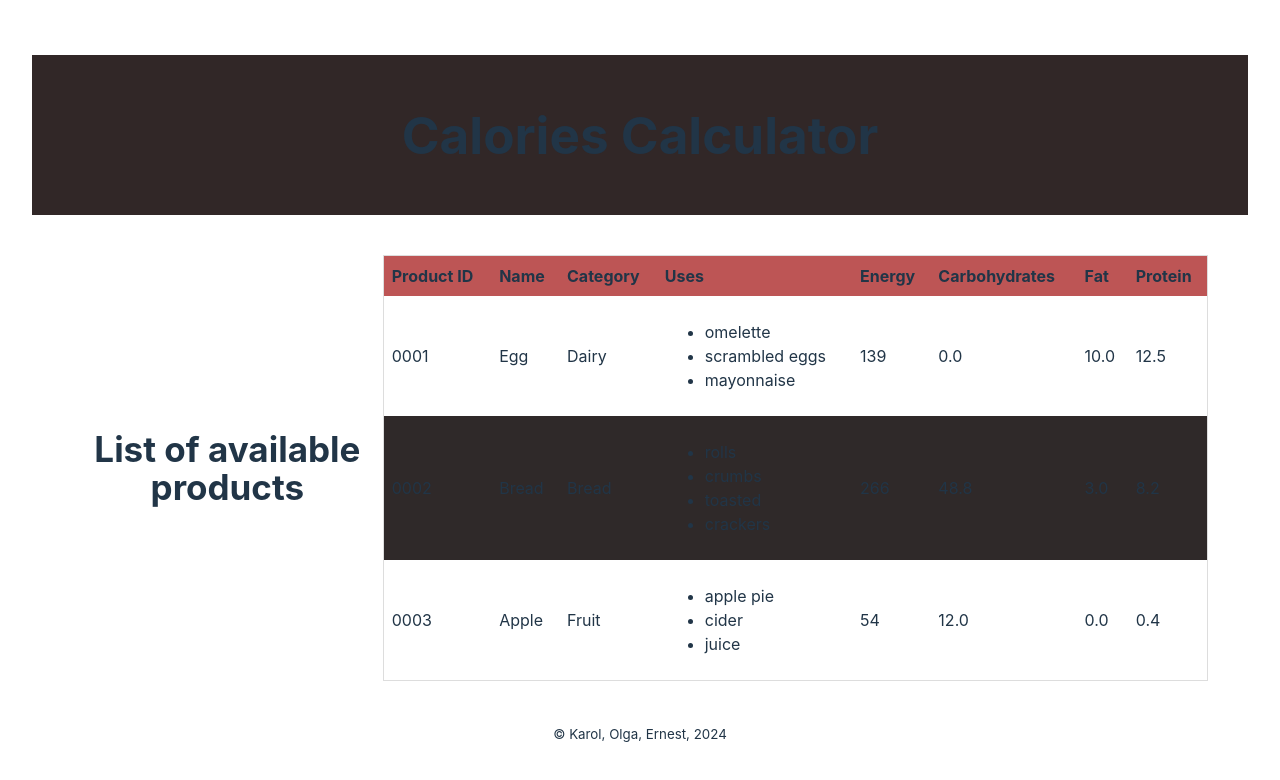
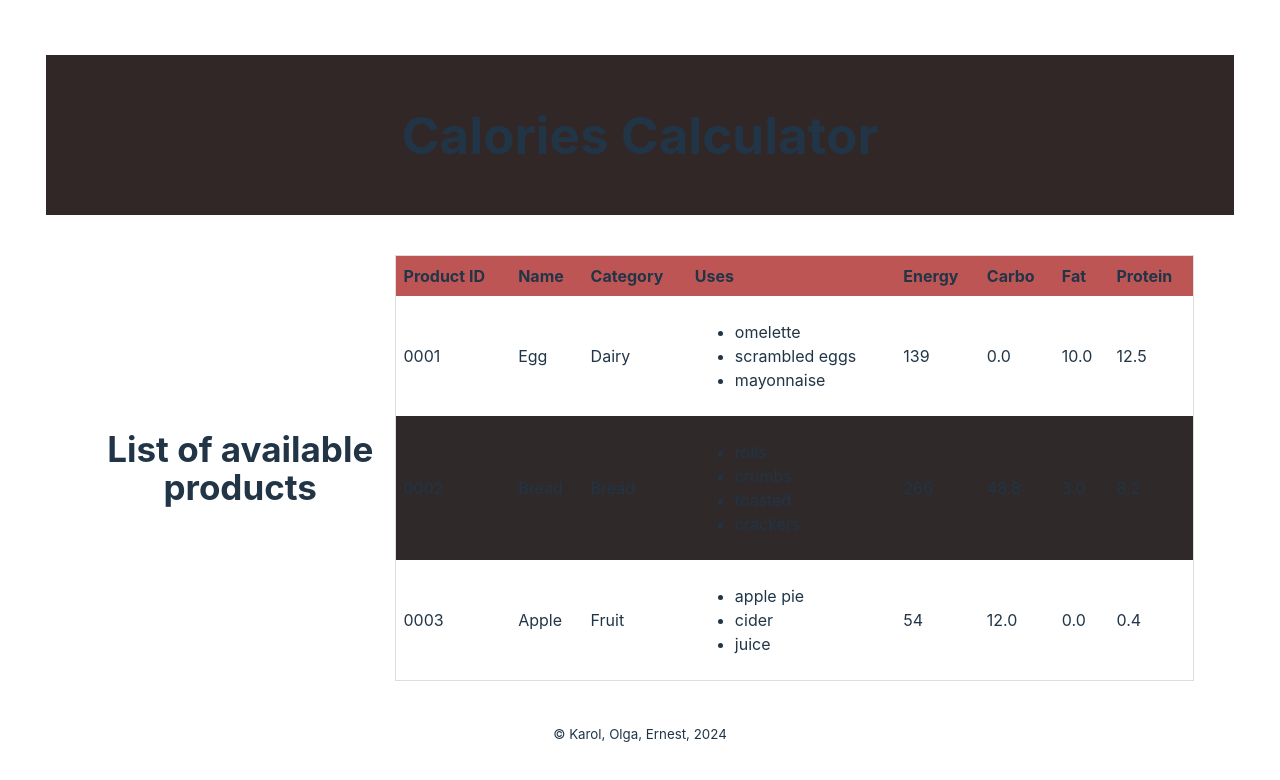
Before and after one commit to githubkarol/calories-app-frontend, a React (Vite) app: page / in a window 1280 px wide. Shown: the top 780 px of the page. Built offline with nearby package versions, Linux system fonts and the light colour scheme.

Commit message:
styled, added short readme

```diff
--- a/src/UI/ProductsTable.jsx
+++ b/src/UI/ProductsTable.jsx
@@ -16,7 +16,7 @@ const ProductsTable = () => {
             <table className="products-table">
                 <thead>
                 <tr>
-                    {['Product ID', 'Name', 'Category', 'Uses', 'Energy', 'Carbohydrates', 'Fat', 'Protein'].map(header => (
+                    {['Product ID', 'Name', 'Category', 'Uses', 'Energy', 'Carbo', 'Fat', 'Protein'].map(header => (
                         <th key={header}>{header}</th>
                     ))}
                 </tr>
```
Also changed, not shown: 1 other file (tests, documents, lock files or other folders).
